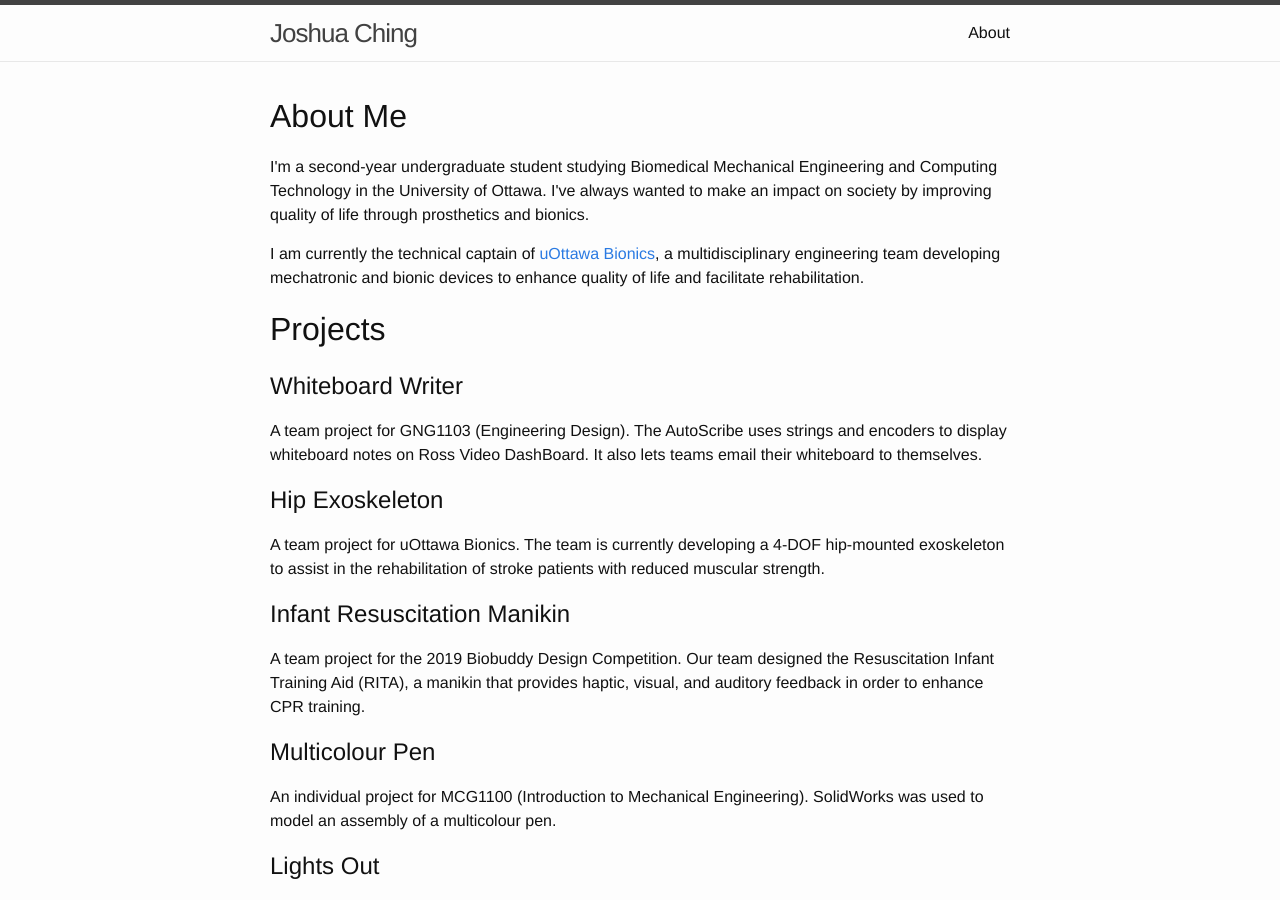
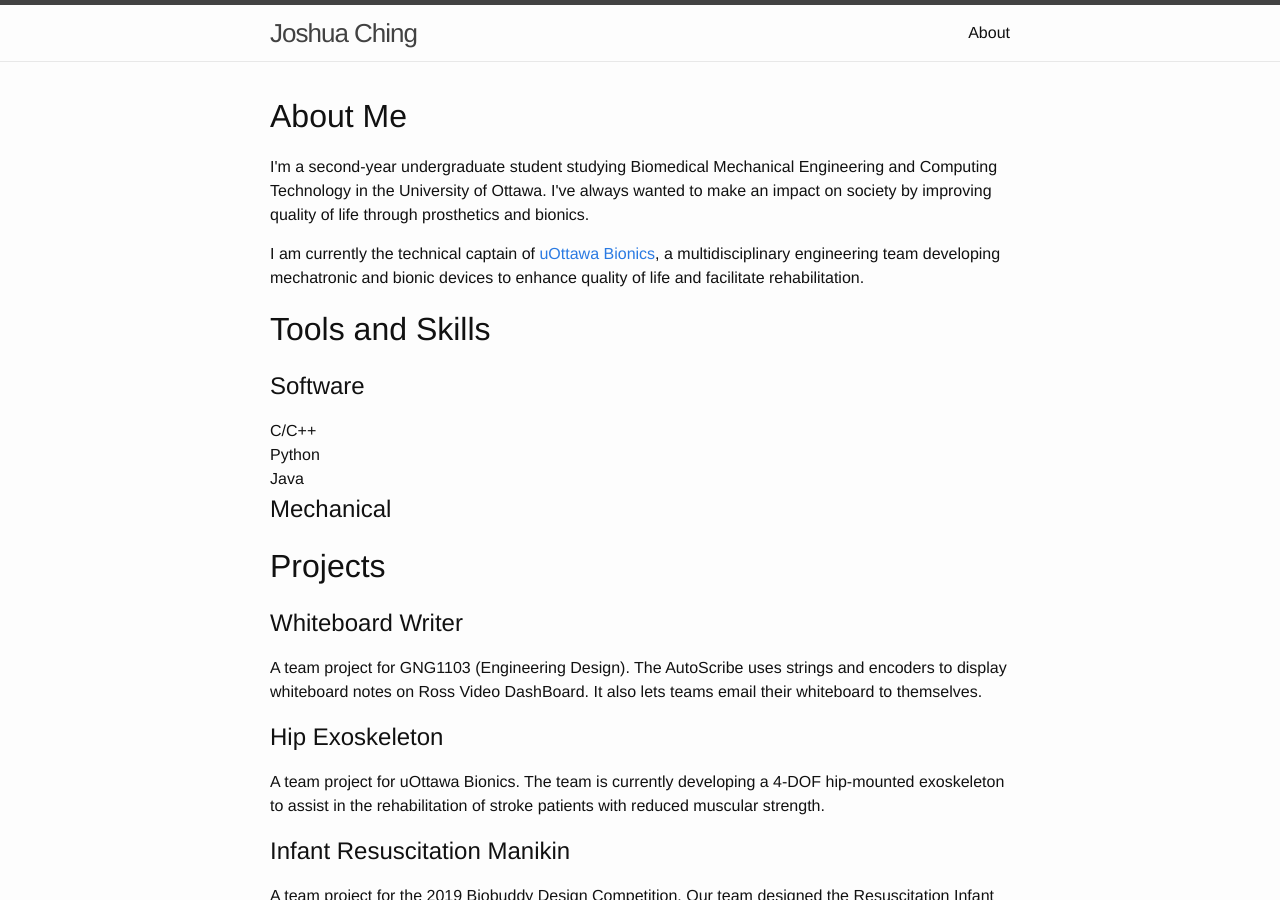
Before and after one commit to ChingJoshua/ChingJoshua.github.io, a Jekyll site: the page built from index.html, in a window 1280 px wide and 900 px high. Built offline with Jekyll 4.4.1, drawn with Linux system fonts in a browser that asks for light colours.

Commit message:
add skills container

```diff
--- a/index.html
+++ b/index.html
@@ -28,6 +28,15 @@ layout: default
   <p>I am currently the technical captain of <a href="https://uobionics.com">uOttawa Bionics</a>, a multidisciplinary engineering
     team developing mechatronic and bionic devices to enhance quality of life and facilitate rehabilitation.</p>
 
+  <h1>Tools and Skills</h1>
+  <h2>Software</h2>
+    <div class="flex-container">
+      <div class="flex-item" id="tools">C/C++</div>
+      <div class="flex-item" id="tools">Python</div>
+      <div class="flex-item" id="tools">Java</div>
+    </div>
+  <h2>Mechanical</h2>
+
   <h1>Projects</h1>
   <h2>Whiteboard Writer</h2>
     <p>A team project for GNG1103 (Engineering Design). The AutoScribe uses strings and encoders to display whiteboard notes on Ross Video DashBoard. It also lets teams email their whiteboard to themselves.</p>
```
